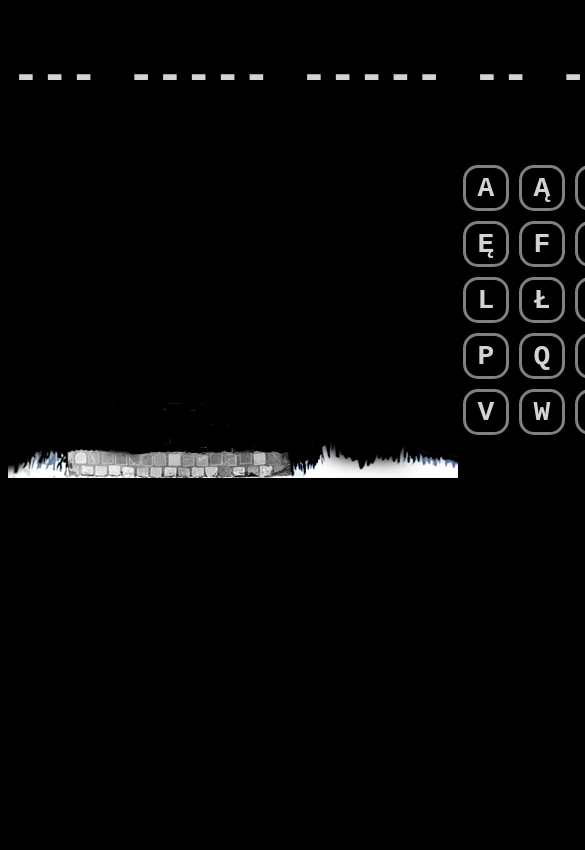
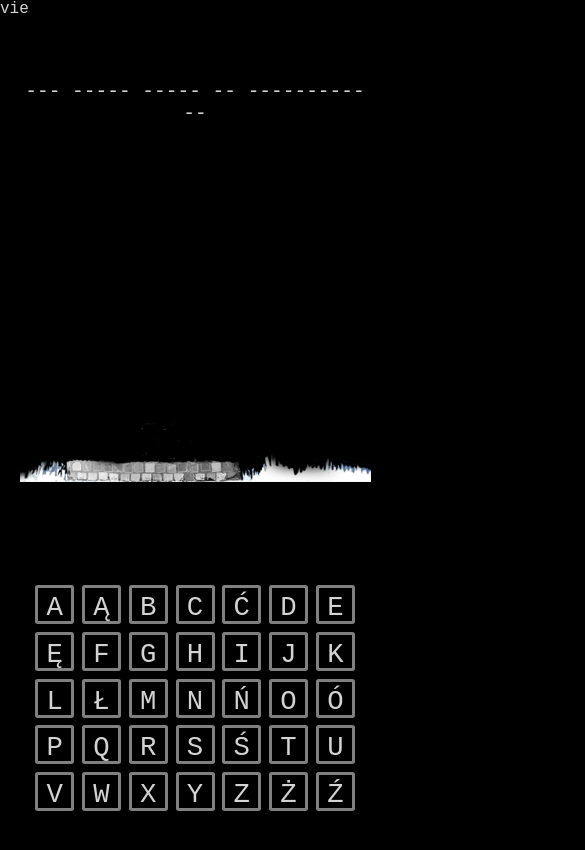
Before and after one commit to JeraldStarr/Hang-Man, a plain HTML site: page index.html in a window 390 px wide. Shown: the top 850 px of the page, 585 px wide, since content can reach past the window. Drawn offline with Linux system fonts and the light colour scheme.

Commit message:
Added responsive view for all devices

```diff
--- a/index.html
+++ b/index.html
@@ -3,22 +3,26 @@
 
 <head>
 	<meta charset="utf-8" />
+	<meta name="viewport" content="width=device-width, initial-scale=1"/>
+	vie
 	<title>Wisielec</title>
 </head>
 
 <body onload="">
-	<div id="pojemnik">
+	<section>
 		<div id="board">
 		</div>
 
 		<div id="gibbet">
 			<img src="img/s0.png" alt="" />
 		</div>
+		<div id="keyboard">
+				<div id="alphabet">
 
-		<div id="alphabet">
+					</div>
 		</div>
 
-	</div>
+	</section>
 	<link href='https://fonts.googleapis.com/css?family=Inconsolata:400,700&subset=latin,latin-ext' rel='stylesheet' type='text/css'>
 	<link rel="stylesheet" href="style.css" type="text/css">
 	<script src="script/Action.js"></script>
--- a/style.css
+++ b/style.css
@@ -1,50 +1,60 @@
+*{
+	margin: 0;
+	padding: 0;
+	box-sizing: border-box;
+}
+
 body {
 	background-color: #000000;
 	color: lightgray;
-	font-size: 28px;
 	font-family: 'Courier New';
-	font-weight: 700;
 }
 
-#pojemnik {
-	width: 900px;
-	margin-left: auto;
-	margin-right: auto;
-	height: 500px;
+section {
+	display: flex;
+	flex-wrap: wrap;
+	justify-content: space-around;
+	align-items: center;
+	width: 100vw;
+	height: 100vh;
 }
 
 #board {
-	width: 900px;
-	margin-top: 50px;
-	margin-bottom: 50px;
+	width: 90vw;
 	text-align: center;
-	font-size: 48px;
-	min-height: 60px;
+	font-size: 3.5vw;
 }
 
 #gibbet {
-	float: left;
-	width: 450px;
+	width: 40vw;
 	text-align: center;
-	min-height: 280px;
+}
+#gibbet img {
+	width: 100%;
+}
+
+#keyboard {
+	display: flex;
+	justify-content: center;
+	align-items: center;
+	width: 40vw;
+	text-align: center;
 }
 
 #alphabet {
-	float: left;
-	width: 450px;
-	text-align: center;
-	min-height: 280px;
+	width: auto;
+	font-size: 3vw;
 }
 
 .letter {
-	width: 30px;
-	height: 30px;
-	text-align: center;
-	padding: 5px;
-	margin: 5px;
-	border: 3px solid gray;
-	float: left;
-	border-radius: 15px;
+    width: 3.5vw;
+    height: 3.5vw;
+    text-align: center;
+    margin: 0.5vw;
+    border: 3px solid gray;
+    float: left;
+    border-radius: 0.7vw;
+    line-height: 3.5vw;
 
 }
 
@@ -84,3 +94,56 @@ body {
 	border: 3px solid #00C000;
 	cursor: default;
 }
+@media screen and (orientation: portrait) {
+	section {
+		align-content: center;
+	}
+	#board {
+		margin-bottom: 15vh;
+	}
+}
+@media screen and (max-width: 768px) {
+	section {
+		align-content: center;
+	}
+	#keyboard {
+		width: auto;
+	}
+	#gibbet {
+		width: 48vw;
+	}
+	.letter {
+		width: 5vw;
+		height: 5vw;
+		line-height: 5vw;
+	}
+	.reset {
+		font-size: 8vw;
+	}
+}
+@media screen and (max-height: 968px) {
+	#board {
+		margin: 4vw;
+	}
+}
+@media screen and (max-width: 512px) {
+	section {
+		flex-direction: column;
+	}
+	#keyboard {
+		width: 100%;
+	}
+	#gibbet {
+		width: 90%;
+	}
+	#board {
+		font-size: 5vw;
+	}
+	.letter {
+		width: 10vw;
+		height: 10vw;
+		line-height: 10vw;
+		font-size: 7vw;
+		margin: 1vw;
+	}
+}
```
